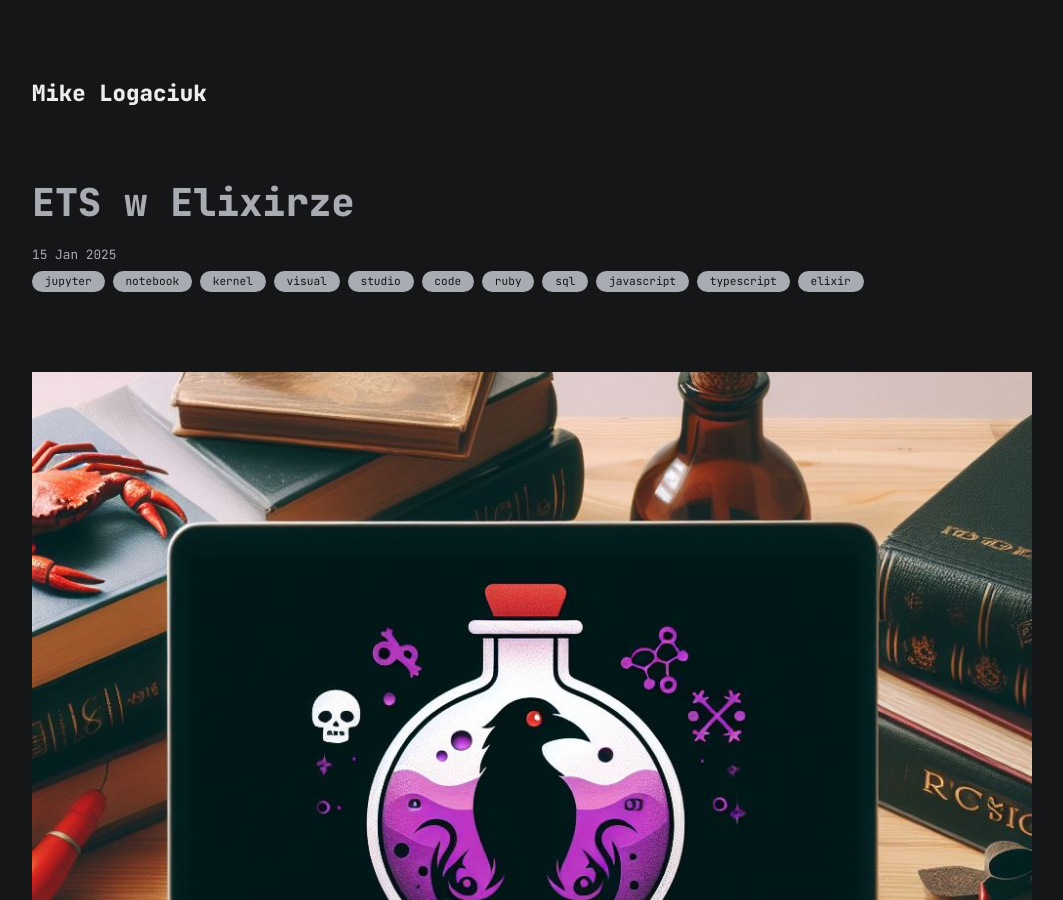
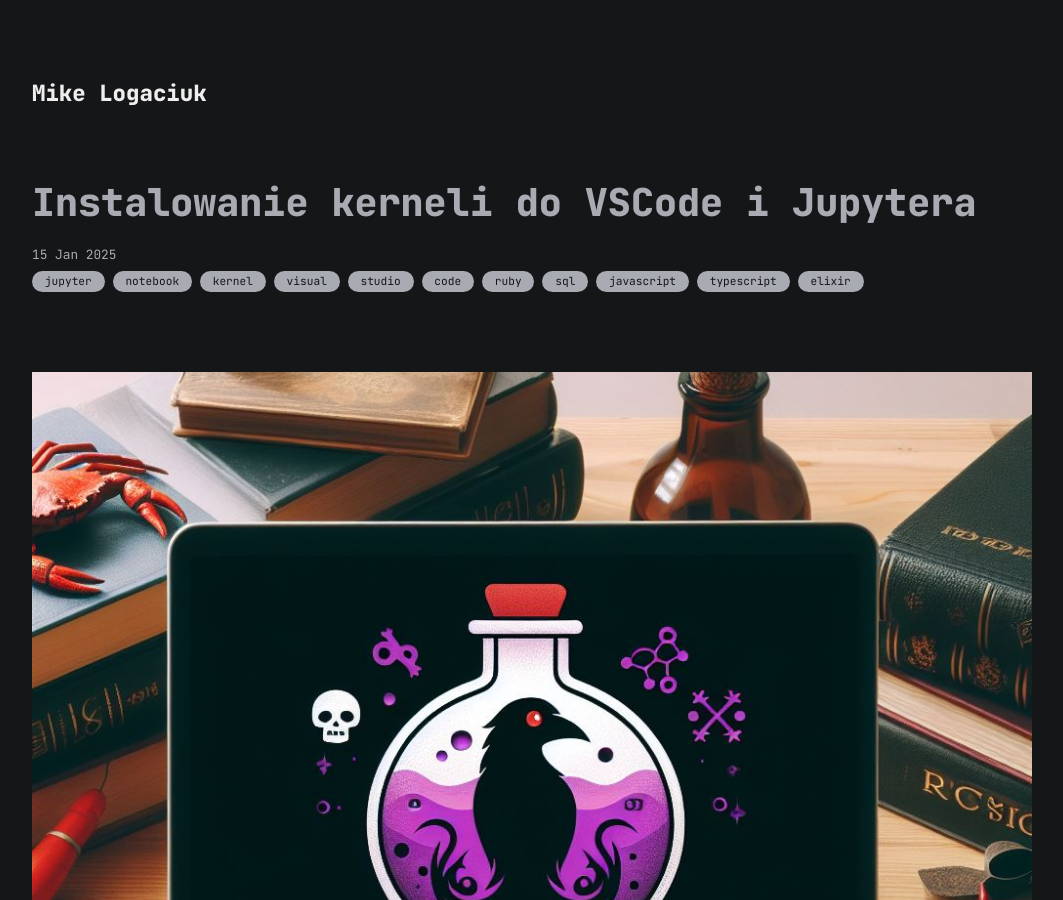
Before and after one commit to mikelogaciuk/mikelogaciuk.github.io, a Jekyll site: the page built from all_collections/_posts/2025-01-15-instalowanie-kerneli-do-vscode-i-jupytera.md, in a window 1280 px wide and 900 px high. Shown: the whole window, without its empty margins (108-1171 px from the left). Built offline with Jekyll 4.4.1, drawn with Linux system fonts in a browser that asks for light colours.

Commit message:
Fix article heading

```diff
--- a/all_collections/_posts/2025-01-15-instalowanie-kerneli-do-vscode-i-jupytera.md
+++ b/all_collections/_posts/2025-01-15-instalowanie-kerneli-do-vscode-i-jupytera.md
@@ -1,6 +1,6 @@
 ---
 layout: post
-title: ETS w Elixirze
+title: Instalowanie kerneli do VSCode i Jupytera
 date: 2025-01-15
 category:
   [
```
